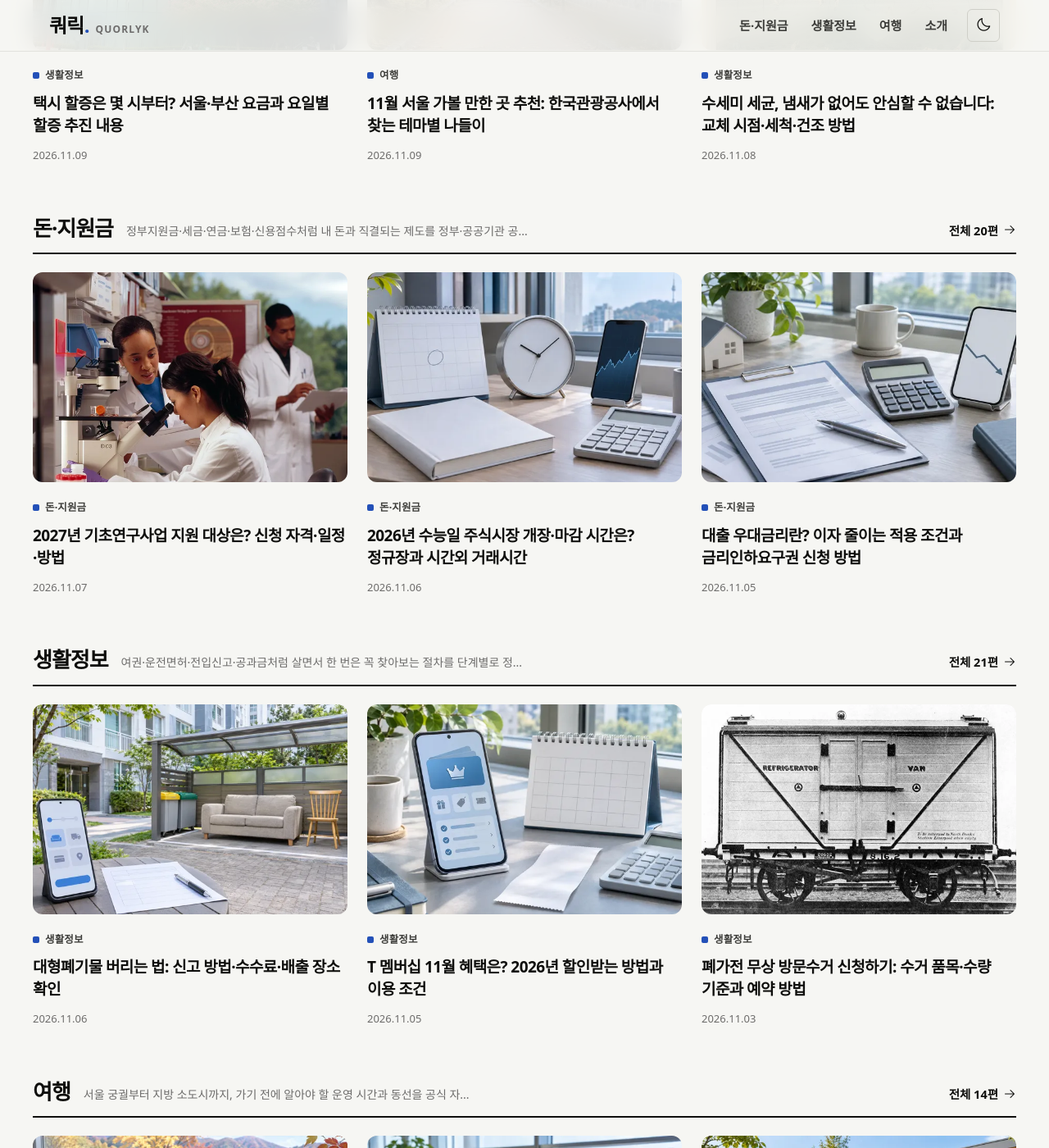
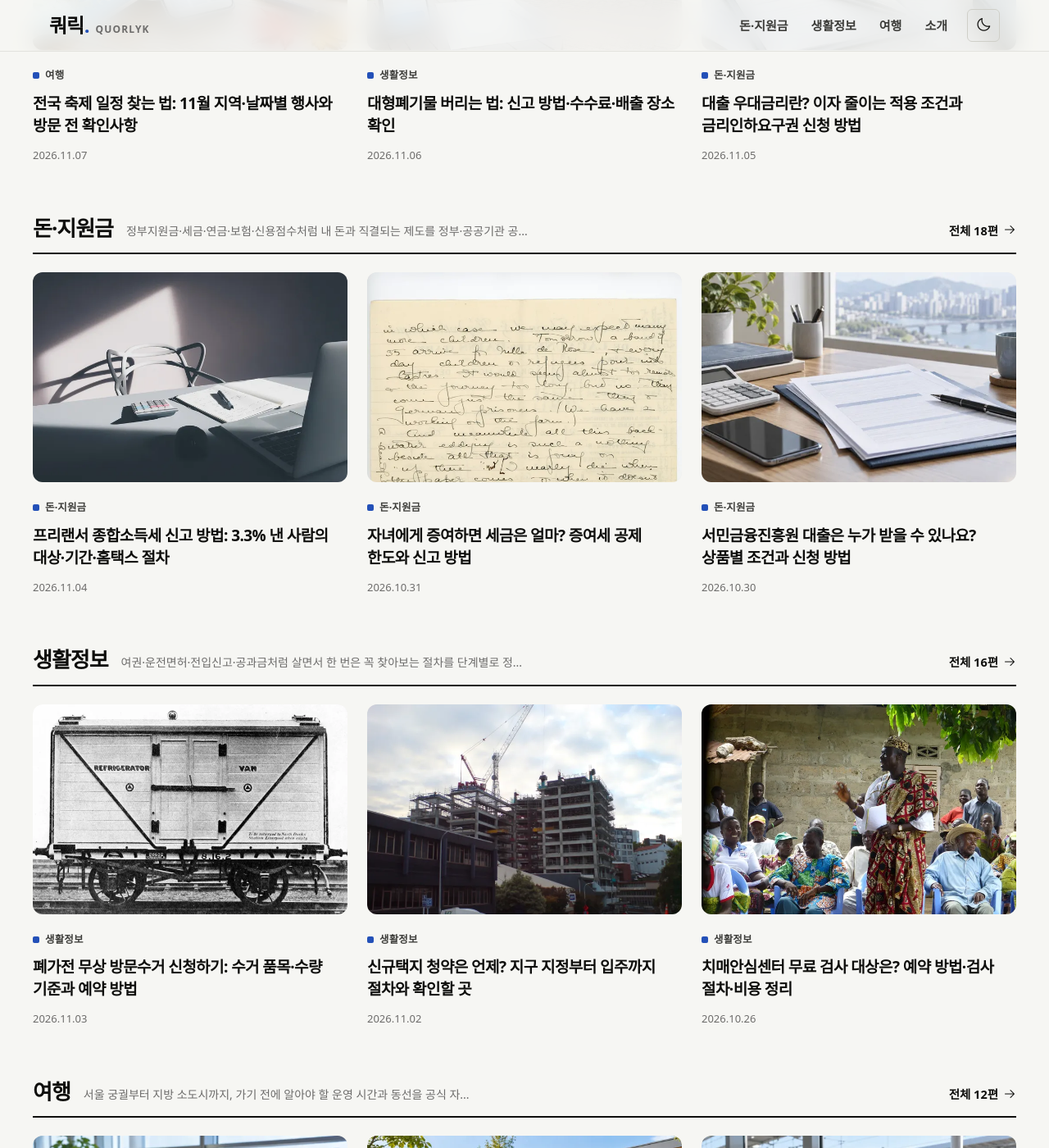
Before and after one commit to ekgoddlek0-dotcom/quorlyk-site, a Jekyll site: the page built from index.html, in a window 1280 px wide and 1400 px high, scrolled down 2985 px. Shown: the whole window at 82% size. Built offline with Jekyll 4.4.1, drawn with Linux system fonts in a browser that asks for light colours; some web fonts are replaced; some of the changed text lies outside the part shown.

Commit message:
애드센스 정책 대조 수리: 광고 코드는 글에만, 얇은·중복·주제 밖 글 11편 내림, 빈 분류 제거
Co-Authored-By: Claude Fable 5.2 <noreply@anthropic.com>
Claude-Session: https://claude.ai/code/session_01KqtQGqgLC2GwunJjNfmrai

```diff
--- a/_data/cats.yml
+++ b/_data/cats.yml
@@ -10,11 +10,3 @@ travel:
   name: 여행
   icon: ph-map-trifold
   desc: 서울 궁궐부터 지방 소도시까지, 가기 전에 알아야 할 운영 시간과 동선을 공식 자료 기준으로 정리합니다.
-kpop:
-  name: K팝
-  icon: ph-microphone-stage
-  desc: K팝의 역사와 산업 구조, 용어와 문화를 처음 접하는 사람도 이해할 수 있게 설명합니다.
-history:
-  name: 한국사
-  icon: ph-scroll
-  desc: 교과서에서 짧게 지나간 사건과 인물을 1차 자료와 공공기관 자료로 확인해 풀어 씁니다.
--- a/_layouts/default.html
+++ b/_layouts/default.html
@@ -8,7 +8,7 @@
 {% seo %}
 {% if page.noindex %}<meta name="robots" content="noindex,follow">{% endif %}
 <meta name="google-adsense-account" content="ca-pub-9658276374250425">
-{% comment %}10-28 애드센스 정책 '게시자 콘텐츠가 없거나 탐색 목적인 화면에 광고 금지': 광고 코드는 글과 첫 화면에만{% endcomment %}{% if page.layout == 'post' or page.url == '/' %}<script async src="https://pagead2.googlesyndication.com/pagead/js/adsbygoogle.js?client=ca-pub-9658276374250425" crossorigin="anonymous"></script>{% endif %}
+{% comment %}11-12 애드센스 정책 '게시자 콘텐츠가 없거나 탐색 목적인 화면에 광고 금지': 첫 화면도 글 목록(탐색 화면)이라 광고 코드는 글에만{% endcomment %}{% if page.layout == 'post' %}<script async src="https://pagead2.googlesyndication.com/pagead/js/adsbygoogle.js?client=ca-pub-9658276374250425" crossorigin="anonymous"></script>{% endif %}
 <script>try{var t=localStorage.getItem('theme');if(t)document.documentElement.dataset.theme=t}catch(e){}</script>
 <link rel="preconnect" href="https://cdn.jsdelivr.net" crossorigin>
 <link rel="stylesheet" href="https://cdn.jsdelivr.net/gh/orioncactus/pretendard@v1.3.9/dist/web/variable/pretendardvariable-dynamic-subset.min.css">
--- a/category/history/index.html
+++ /dev/null
@@ -1,22 +0,0 @@
----
-layout: default
-cat: history
-title: 한국사
-description: "교과서에서 짧게 지나간 사건과 인물을 1차 자료와 공공기관 자료로 확인해 풀어 씁니다."
-noindex: true
-sitemap: false
----
-{% assign c = site.data.cats["history"] %}
-{% assign posts = site.posts | where: "category", "history" %}
-<section class="cat-head wrap-wide cat-history">
-  <i class="ph {{ c.icon }}"></i>
-  <h1>{{ c.name }}</h1>
-  <p>{{ c.desc }}</p>
-</section>
-<section class="wrap-wide">
-  {% if posts.size > 0 %}
-  <div class="card-grid">{% for p in posts %}{% include card.html post=p %}{% endfor %}</div>
-  {% else %}
-  <div class="empty-state"><i class="ph {{ c.icon }}"></i><p>첫 글을 준비하고 있습니다. 다른 주제의 글을 먼저 둘러보세요.</p><a class="btn" href="{{ '/' | relative_url }}">첫 화면으로</a></div>
-  {% endif %}
-</section>
--- a/category/kpop/index.html
+++ /dev/null
@@ -1,22 +0,0 @@
----
-layout: default
-cat: kpop
-title: K팝
-description: "K팝의 역사와 산업 구조, 용어와 문화를 처음 접하는 사람도 이해할 수 있게 설명합니다."
-noindex: true
-sitemap: false
----
-{% assign c = site.data.cats["kpop"] %}
-{% assign posts = site.posts | where: "category", "kpop" %}
-<section class="cat-head wrap-wide cat-kpop">
-  <i class="ph {{ c.icon }}"></i>
-  <h1>{{ c.name }}</h1>
-  <p>{{ c.desc }}</p>
-</section>
-<section class="wrap-wide">
-  {% if posts.size > 0 %}
-  <div class="card-grid">{% for p in posts %}{% include card.html post=p %}{% endfor %}</div>
-  {% else %}
-  <div class="empty-state"><i class="ph {{ c.icon }}"></i><p>첫 글을 준비하고 있습니다. 다른 주제의 글을 먼저 둘러보세요.</p><a class="btn" href="{{ '/' | relative_url }}">첫 화면으로</a></div>
-  {% endif %}
-</section>
--- a/index.html
+++ b/index.html
@@ -83,7 +83,3 @@ title: 돈·지원금·생활정보 공식 자료 정리
 </section>
 {% endif %}
 {% endfor %}
-
-<section class="wrap-wide">
-  <p class="more-topics">처음 다루던 주제도 계속 볼 수 있어요.<a href="{{ '/category/kpop/' | relative_url }}">K팝</a><a href="{{ '/category/history/' | relative_url }}">한국사</a></p>
-</section>
```
Also changed, not shown: about.md (+1 -1 lines), _unpublished/2026-10-08-hunminjeongeum-history.md (renamed from _posts/2026-10-08-hunminjeongeum-history.md), _unpublished/2026-10-09-circle-chart-guide.md (renamed from _posts/2026-10-09-circle-chart-guide.md), _unpublished/2026-10-27-genesis-gv80-hybrid-vs-gasoline-cost.md (renamed from _posts/2026-10-27-genesis-gv80-hybrid-vs-gasoline-cost.md), _unpublished/2026-11-01-free-drama-fast-channels-guide.md (renamed from _posts/2026-11-01-free-drama-fast-channels-guide.md), _unpublished/2026-11-05-t-membership-november-benefits-2026.md (renamed from _posts/2026-11-05-t-membership-november-benefits-2026.md), _unpublished/2026-11-06-2026-suneung-stock-market-trading-hours.md (renamed from _posts/2026-11-06-2026-suneung-stock-market-trading-hours.md), _unpublished/2026-11-07-2027-basic-research-grant-eligibility-application.md (renamed from _posts/2026-11-07-2027-basic-research-grant-eligibility-application.md), _unpublished/2026-11-08-gyeonggi-travel-visitkorea-guide.md (renamed from _posts/2026-11-08-gyeonggi-travel-visitkorea-guide.md), _unpublished/2026-11-09-seoul-november-theme-travel-visitkorea.md (renamed from _posts/2026-11-09-seoul-november-theme-travel-visitkorea.md), _unpublished/2026-11-10-suneung-free-transport-mobility-support.md (renamed from _posts/2026-11-10-suneung-free-transport-mobility-support.md), _unpublished/2026-11-11-sinansan-line-pyeongtaek-anjung-extension-opening.md (renamed from _posts/2026-11-11-sinansan-line-pyeongtaek-anjung-extension-opening.md).
